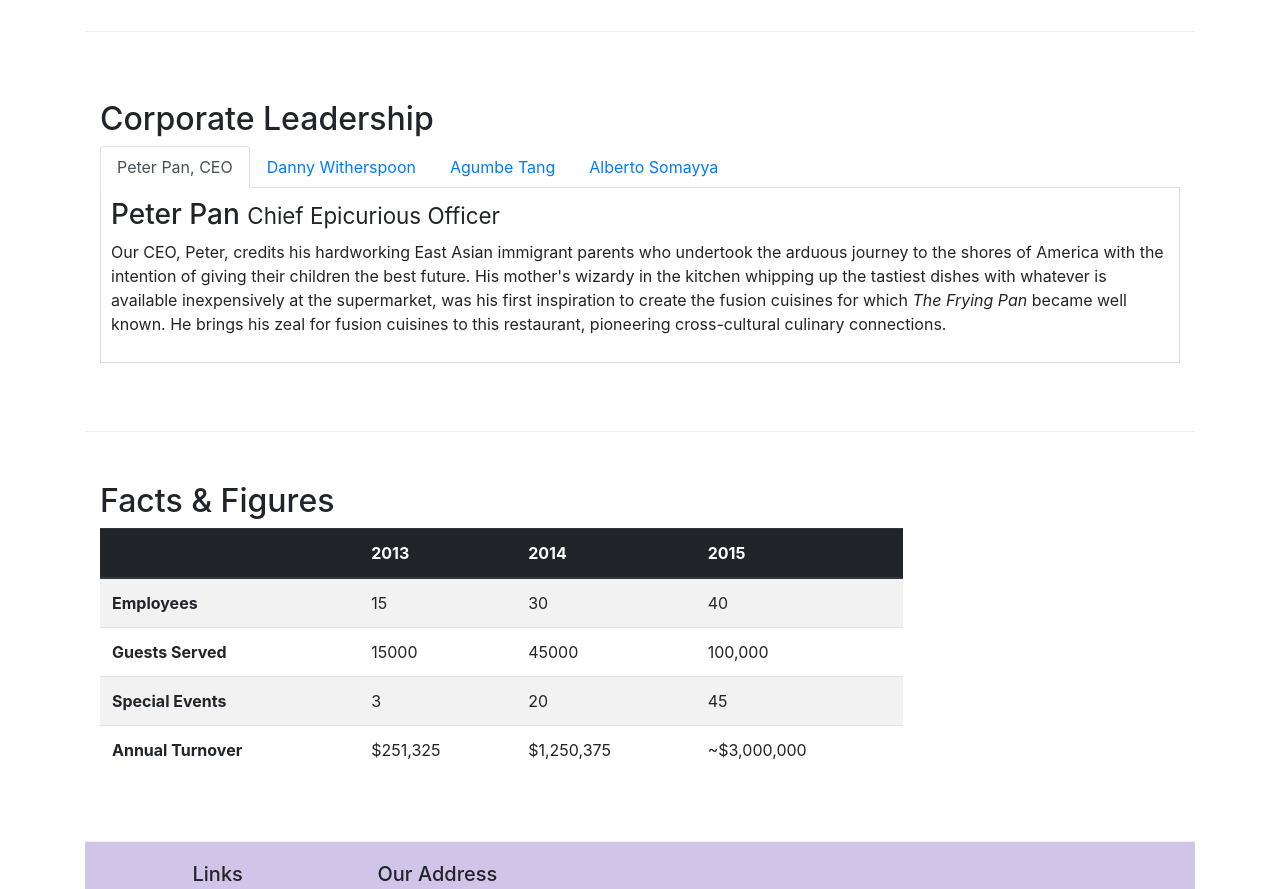
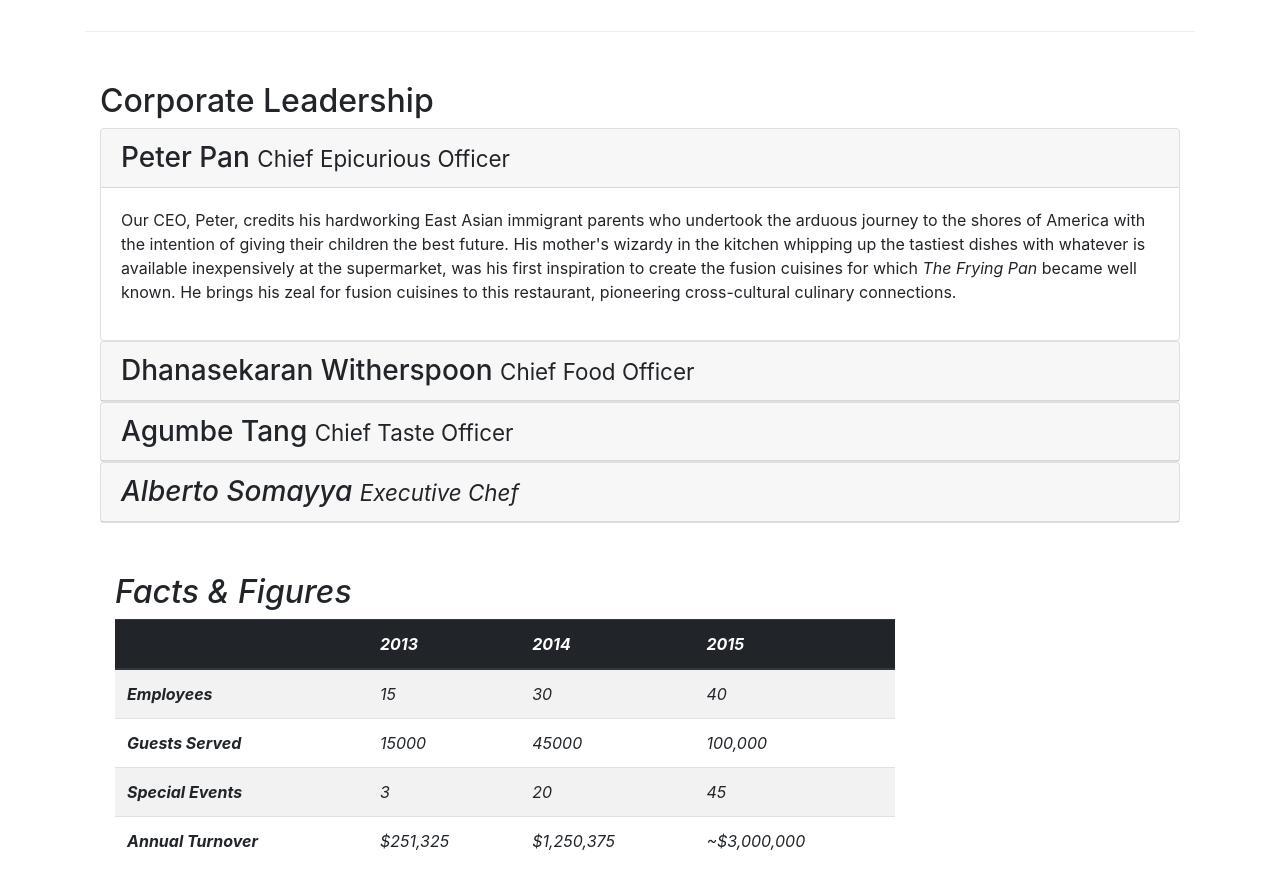
Before and after one commit to vbakos11/Bootstrap, a website: page aboutus.html in a window 1280 px wide. Shown: the part 940-1829 px from the top of the page. Drawn offline with nearby package versions, Linux system fonts and the light colour scheme.

Commit message:
accordion

```diff
--- a/aboutus.html
+++ b/aboutus.html
@@ -115,49 +115,71 @@
             <div class="col-md-12">
                 <h2>Corporate Leadership</h2>
 
-                <ul class="nav nav-tabs">
-                    <li class="nav-item">
-                        <a class="nav-link active" href="#peter"
-                        role="tab" data-toggle="tab">Peter Pan, CEO</a>
-                    </li>
-                    <li class="nav-item">
-                        <a class="nav-link" href="#danny"
-                        role="tab" data-toggle="tab">Danny Witherspoon</a>
-                    </li>
-                    <li class="nav-item">
-                        <a class="nav-link" href="#agumbe"
-                        role="tab" data-toggle="tab">Agumbe Tang</a>
-                    </li>
-                    <li class="nav-item">
-                        <a class="nav-link" href="#alberto"
-                        role="tab" data-toggle="tab">Alberto Somayya</a>
-                    </li>
-                </ul>
 
-                <div class="tab-content">
-                    <div role="tabpabel" class="tab-pane fade show active" id="peter">
-                        <h3>Peter Pan <small>Chief Epicurious Officer</small></h3>
-                        <p class="d-sm-block d-none">Our CEO, Peter, credits his hardworking East Asian immigrant parents who undertook the arduous journey to the shores of America with the intention of giving their children the best future. His mother's wizardy in the kitchen whipping up the tastiest dishes with whatever is available inexpensively at the supermarket, was his first inspiration to create the fusion cuisines for which <em>The Frying Pan</em> became well known. He brings his zeal for fusion cuisines to this restaurant, pioneering cross-cultural culinary connections.</p>
+
+               <div id="accordion">
+                <div class="card">
+                        <div class="card-header" role="tab" id="peterhead">
+                        <h3 class="mb-0">
+                            <a data-toggle="collapse" data-target="#peter">
+                            Peter Pan <small>Chief Epicurious Officer</small>
+                            </a>
+                        </h3>
+                        </div>
+                        <div class="collapse show" id="peter" data-parent="#accordion">
+                            <div class="card-body">
+                                <p class="d-none d-sm-block">Our CEO, Peter, credits his hardworking East Asian immigrant parents who undertook the arduous journey to the shores of America with the intention of giving their children the best future. His mother's wizardy in the kitchen whipping up the tastiest dishes with whatever is available inexpensively at the supermarket, was his first inspiration to create the fusion cuisines for which <em>The Frying Pan </em>became well known. He brings his zeal for fusion cuisines to this restaurant, pioneering cross-cultural culinary connections.</p>
+                            </div>
+                        </div>
                     </div>
 
-                    <div role="tabpabel" class="tab-pane fade show" id="danny">
-                        <h3>Dhanasekaran Witherspoon <small>Chief Food Officer</small></h3>
-                        <p class="d-sm-block d-none">Our CFO, Danny, as he is affectionately referred to by his colleagues, comes from a long established family tradition in farming and produce. His experiences growing up on a farm in the Australian outback gave him great appreciation for varieties of food sources. As he puts it in his own words, <em>Everything that runs, wins, and everything that stays, pays!</em></p>
+
+                <div class="card">
+                            <div class="card-header" role="tab" id="dannyhead">
+                            <h3 class="mb-0">
+                                <a class="collapsed" data-toggle="collapse" data-target="#danny">
+                                Dhanasekaran Witherspoon <small>Chief Food Officer</small>
+                                </a>
+                            </h3>
+                        </div>
+                        <div class="collapse" id="danny" data-parent="#accordion">
+                            <div class="card-body">
+                                <p class="d-none d-sm-block">Our CFO, Danny, as he is affectionately referred to by his colleagues, comes from a long established family tradition in farming and produce. His experiences growing up on a farm in the Australian outback gave him great appreciation for varieties of food sources. As he puts it in his own words, <em>Everything that runs, wins, and everything that stays, pays!</em></p>
+                            </div>
+                        </div>
+                    </div>
+                    <div class="card">
+                            <div class="card-header" role="tab" id="agumbehead">
+                            <h3 class="mb-0">
+                                <a class="collapsed" data-toggle="collapse" data-target="#agumbe">
+                                Agumbe Tang <small>Chief Taste Officer</small>
+                                </a>
+                            </h3>
+                        </div>
+                        <div class="collapse" id="agumbe" data-parent="#accordion">
+                            <div class="card-body">
+                                <p class="d-none d-sm-block">Blessed with the most discerning gustatory sense, Agumbe, our CTO, personally ensures that every dish that we serve meets his exacting tastes. Our chefs dread the tongue lashing that ensues if their dish does not meet his exacting standards. He lives by his motto, <em>You click only if you survive my lick.</p>
+                            </div>
+                        </div>
+                    </div>
+                    <div class="card">
+                            <div class="card-header" role="tab" id="albertohead">
+                            <h3 class="mb-0">
+                                <a class="collapsed" data-toggle="collapse" data-target="#alberto">
+                                Alberto Somayya <small>Executive Chef</small>
+                                </a>
+                            </h3>
+                        </div>
+                        <div class="collapse" id="alberto" data-parent="#accordion">
+                            <div class="card-body">
+                                <p class="d-none d-sm-block">Award winning three-star Michelin chef with wide International experience having worked closely with whos-who in the culinary world, he specializes in creating mouthwatering Indo-Italian fusion experiences. He says, <em>Put together the cuisines from the two craziest cultures, and you get a winning hit! Amma Mia!</em></p>
+                            </div>
+                        </div>
                     </div>
 
-                    <div role="tabpabel" class="tab-pane fade show" id="agumbe">
-                        <h3>Agumbe Tang <small>Chief Taste Officer</small></h3>
-                        <p class="d-sm-block d-none">Blessed with the most discerning gustatory sense, Agumbe, our CTO, personally ensures that every dish that we serve meets his exacting tastes. Our chefs dread the tongue lashing that ensues if their dish does not meet his exacting standards. He lives by his motto, <em>You click only if you survive my lick.</em></p>
-                    </div>
 
-                    <div role="tabpabel" class="tab-pane fade show" id="alberto">
-                        <h3>Alberto Somayya <small>Executive Chef</small></h3>
-                        <p class="d-sm-block d-none">Award winning three-star Michelin chef with wide International experience having worked closely with whos-who in the culinary world, he specializes in creating mouthwatering Indo-Italian fusion experiences. He says, <em>Put together the cuisines from the two craziest cultures, and you get a winning hit! Amma Mia!</em></p>
-                    </div>
 
-                </div>
 
-            </div>
        </div>
        <div class="row row-content">
             <div class="col-12 col-sm-9">
```
Also changed, not shown: index.html (+2 -2 lines).
